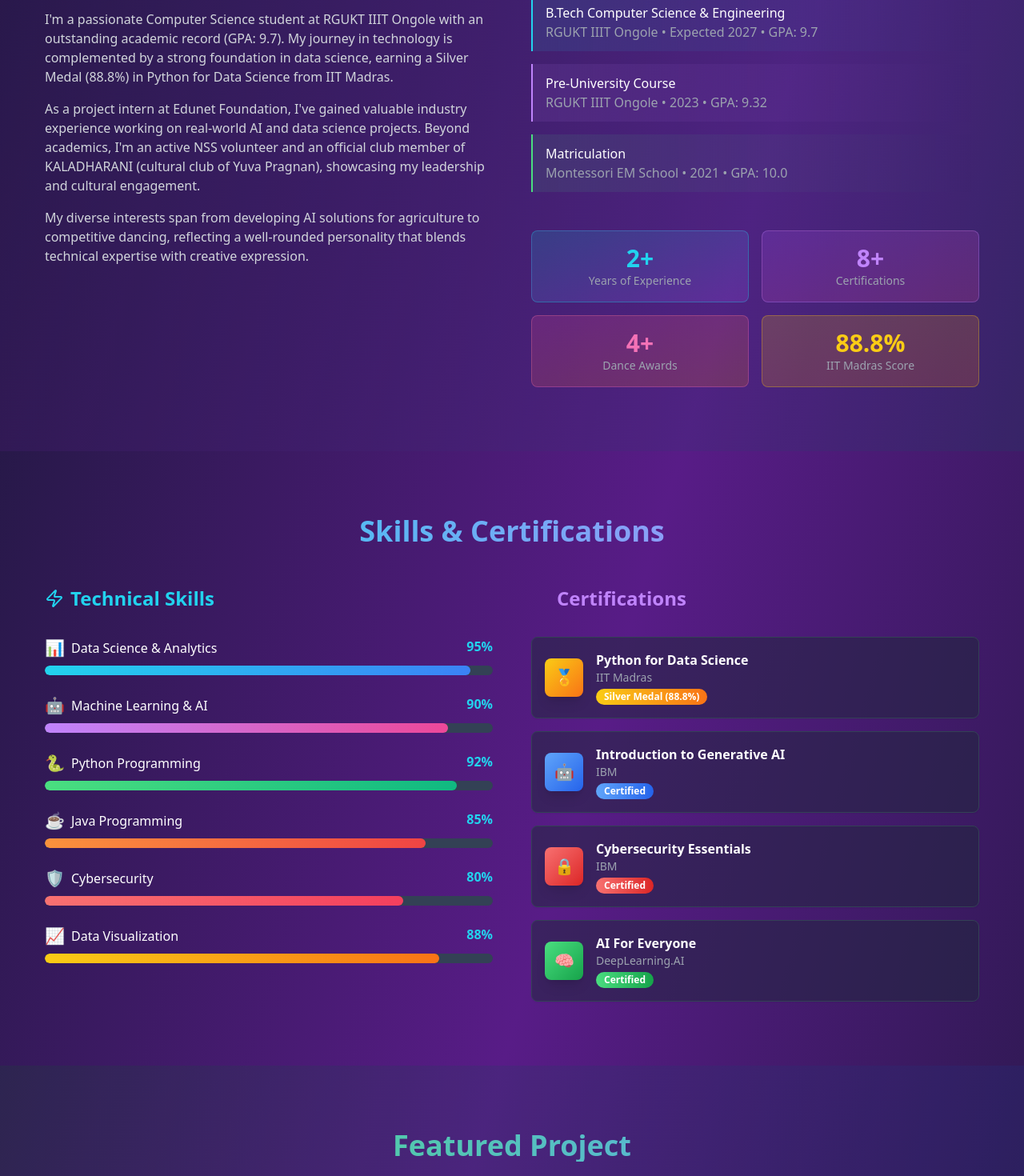
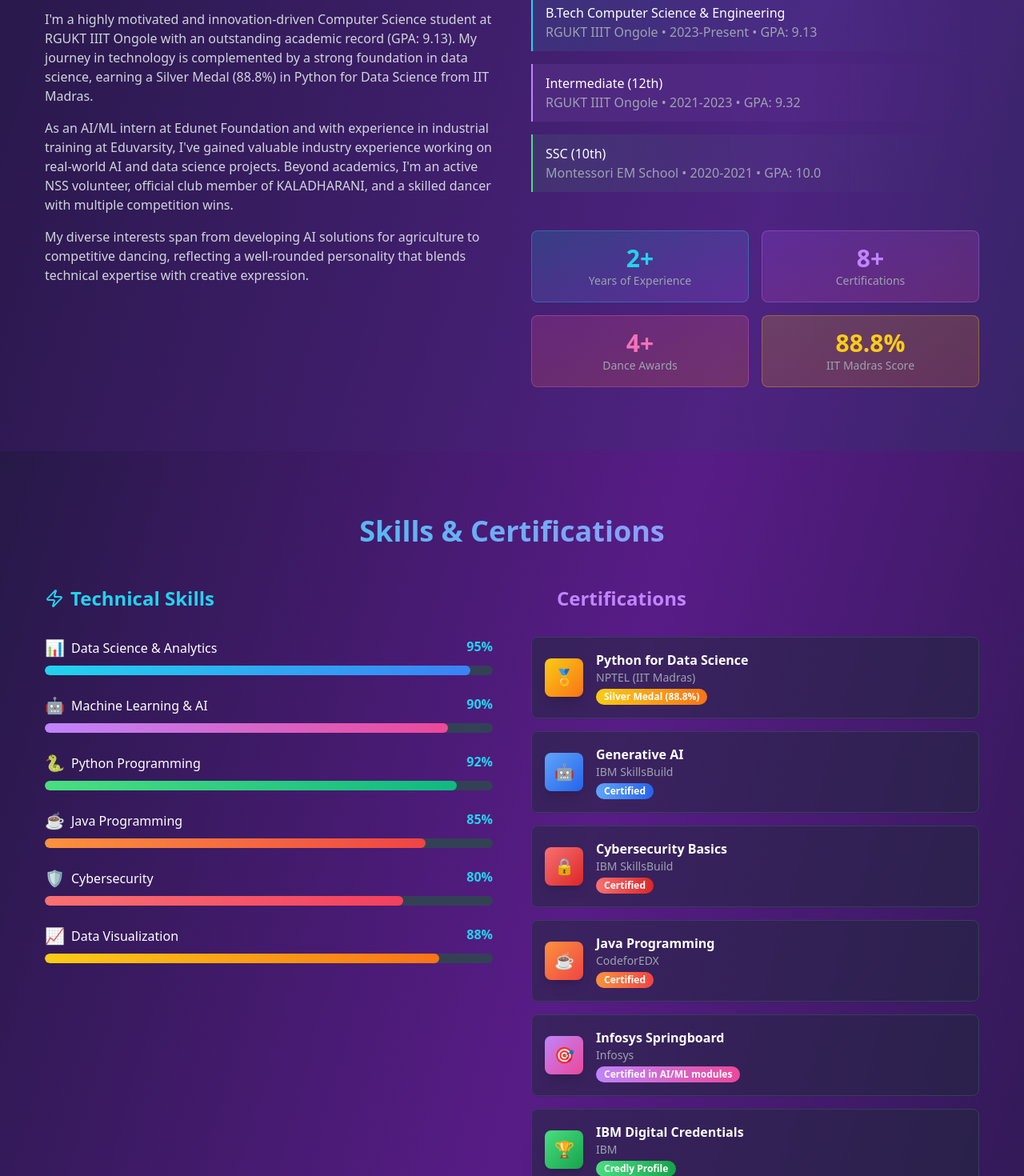
Before and after one commit to Bobby-111/bharath-portfolio, a React (Vite) app: page / in a window 1280 px wide. Shown: the part 900-2370 px from the top of the page at 80% size. Built offline with nearby package versions, Linux system fonts and the light colour scheme.

Commit message:
Update portfolio content
Update the portfolio content based on the provided resume, without altering existing functionality or structure.

```diff
--- a/src/pages/Index.tsx
+++ b/src/pages/Index.tsx
@@ -146,28 +146,40 @@ const Index = () => {
   }];
   const certifications = [{
     title: "Python for Data Science",
-    issuer: "IIT Madras",
+    issuer: "NPTEL (IIT Madras)",
     achievement: "Silver Medal (88.8%)",
     gradient: "from-yellow-400 to-orange-500",
     icon: "🏅"
   }, {
-    title: "Introduction to Generative AI",
-    issuer: "IBM",
+    title: "Generative AI",
+    issuer: "IBM SkillsBuild",
     achievement: "Certified",
     gradient: "from-blue-400 to-blue-600",
     icon: "🤖"
   }, {
-    title: "Cybersecurity Essentials",
-    issuer: "IBM",
+    title: "Cybersecurity Basics",
+    issuer: "IBM SkillsBuild",
     achievement: "Certified",
     gradient: "from-red-400 to-red-600",
     icon: "🔒"
   }, {
-    title: "AI For Everyone",
-    issuer: "DeepLearning.AI",
+    title: "Java Programming",
+    issuer: "CodeforEDX",
     achievement: "Certified",
+    gradient: "from-orange-400 to-red-500",
+    icon: "☕"
+  }, {
+    title: "Infosys Springboard",
+    issuer: "Infosys",
+    achievement: "Certified in AI/ML modules",
+    gradient: "from-purple-400 to-pink-500",
+    icon: "🎯"
+  }, {
+    title: "IBM Digital Credentials",
+    issuer: "IBM",
+    achievement: "Credly Profile",
     gradient: "from-green-400 to-green-600",
-    icon: "🧠"
+    icon: "🏆"
   }];
   const achievements = [{
     title: "1st Place",
@@ -299,14 +311,14 @@ const Index = () => {
               <h2 className="text-4xl font-bold mb-6 bg-gradient-to-r from-cyan-400 to-purple-400 bg-clip-text text-transparent">About Me</h2>
               <div className="space-y-4 text-gray-300">
                 <p>
-                  I'm a passionate Computer Science student at RGUKT IIIT Ongole with an outstanding academic record (GPA: 9.7).
+                  I'm a highly motivated and innovation-driven Computer Science student at RGUKT IIIT Ongole with an outstanding academic record (GPA: 9.13).
                   My journey in technology is complemented by a strong foundation in data science, earning a Silver Medal (88.8%)
                   in Python for Data Science from IIT Madras.
                 </p>
                 <p>
-                  As a project intern at Edunet Foundation, I've gained valuable industry experience working on real-world
-                  AI and data science projects. Beyond academics, I'm an active NSS volunteer and an official club member
-                  of KALADHARANI (cultural club of Yuva Pragnan), showcasing my leadership and cultural engagement.
+                  As an AI/ML intern at Edunet Foundation and with experience in industrial training at Eduvarsity, I've gained valuable
+                  industry experience working on real-world AI and data science projects. Beyond academics, I'm an active NSS volunteer,
+                  official club member of KALADHARANI, and a skilled dancer with multiple competition wins.
                 </p>
                 <p>
                   My diverse interests span from developing AI solutions for agriculture to competitive dancing,
@@ -321,15 +333,15 @@ const Index = () => {
                 <div className="space-y-4">
                   <div className="border-l-2 border-cyan-400 pl-4 bg-gradient-to-r from-cyan-400/10 to-transparent p-3 rounded-r-lg">
                     <h4 className="font-medium">B.Tech Computer Science & Engineering</h4>
-                    <p className="text-gray-400">RGUKT IIIT Ongole • Expected 2027 • GPA: 9.7</p>
+                    <p className="text-gray-400">RGUKT IIIT Ongole • 2023-Present • GPA: 9.13</p>
                   </div>
                   <div className="border-l-2 border-purple-400 pl-4 bg-gradient-to-r from-purple-400/10 to-transparent p-3 rounded-r-lg">
-                    <h4 className="font-medium">Pre-University Course</h4>
-                    <p className="text-gray-400">RGUKT IIIT Ongole • 2023 • GPA: 9.32</p>
+                    <h4 className="font-medium">Intermediate (12th)</h4>
+                    <p className="text-gray-400">RGUKT IIIT Ongole • 2021-2023 • GPA: 9.32</p>
                   </div>
                   <div className="border-l-2 border-green-400 pl-4 bg-gradient-to-r from-green-400/10 to-transparent p-3 rounded-r-lg">
-                    <h4 className="font-medium">Matriculation</h4>
-                    <p className="text-gray-400">Montessori EM School • 2021 • GPA: 10.0</p>
+                    <h4 className="font-medium">SSC (10th)</h4>
+                    <p className="text-gray-400">Montessori EM School • 2020-2021 • GPA: 10.0</p>
                   </div>
                 </div>
               </div>
@@ -485,9 +497,9 @@ const Index = () => {
             <Card className="bg-gradient-to-br from-yellow-400/20 to-orange-500/20 border-yellow-400/50 text-black hover:scale-105 transition-all duration-300 hover:shadow-2xl hover:shadow-yellow-400/30">
               <CardContent className="p-6 text-center">
                 <div className="text-3xl mb-4 animate-bounce">💼</div>
-                <h3 className="font-bold text-lg mb-2 text-yellow-400">Project Intern</h3>
+                <h3 className="font-bold text-lg mb-2 text-yellow-400">AI/ML Intern</h3>
                 <p className="font-medium text-zinc-950">Edunet Foundation</p>
-                <p className="text-sm text-slate-700">Real-world AI & Data Science Projects</p>
+                <p className="text-sm text-slate-700">Applied Data Science & Model Building</p>
               </CardContent>
             </Card>
 
```
